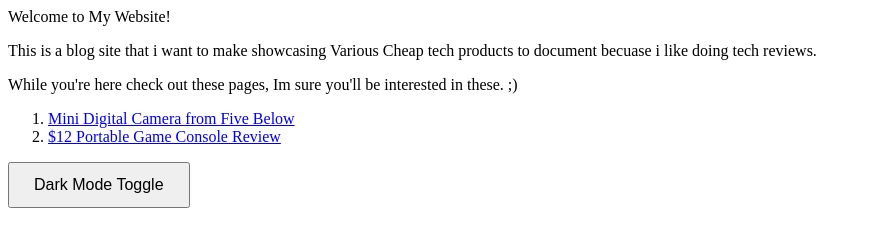
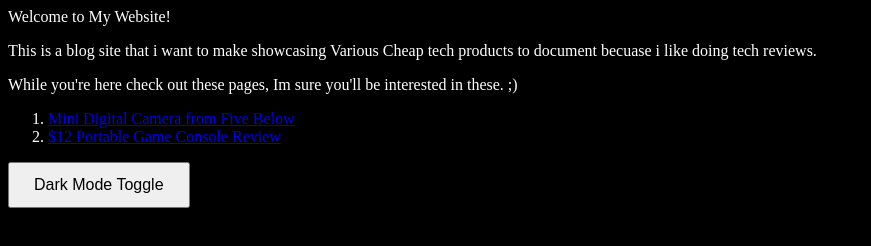
Before and after one commit to msolis26/hello-world, a plain HTML site: page index.html in a window 1280 px wide. Both pictures are taken after a click on the button "Dark Mode Toggle". Shown: the whole page, without its empty margins (0-871 px from the left). Drawn offline with Linux system fonts and the light colour scheme.

Commit message:
Update index.html

```diff
--- a/index.html
+++ b/index.html
@@ -3,6 +3,16 @@
 <head>
 
   <style>
+   body {
+    background-color: white;
+    color: black;
+   }
+
+   .dark-mode {
+    background-color: black;
+    color: white;
+   }
+
 
     button {
       padding: 12px 24px;
@@ -28,8 +38,9 @@
     <button onclick="changeColor()">Dark Mode Toggle</button>
     <script>
       function changeColor() {
-        background-color: black;
-        body: white;
+        var element = document.body;
+        element.classList.toggle("dark-mode")
+
       }
     </script>
 </body>
```
